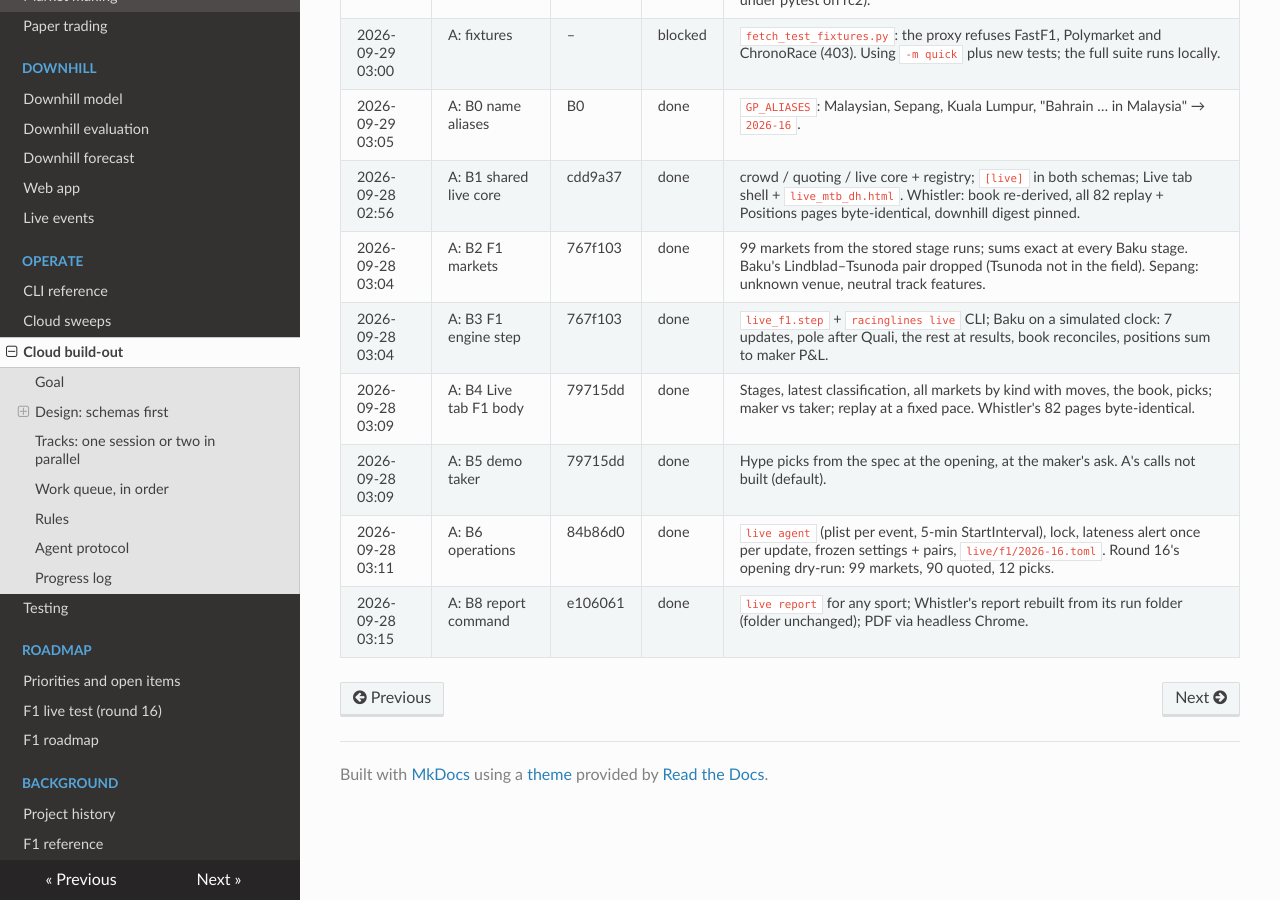
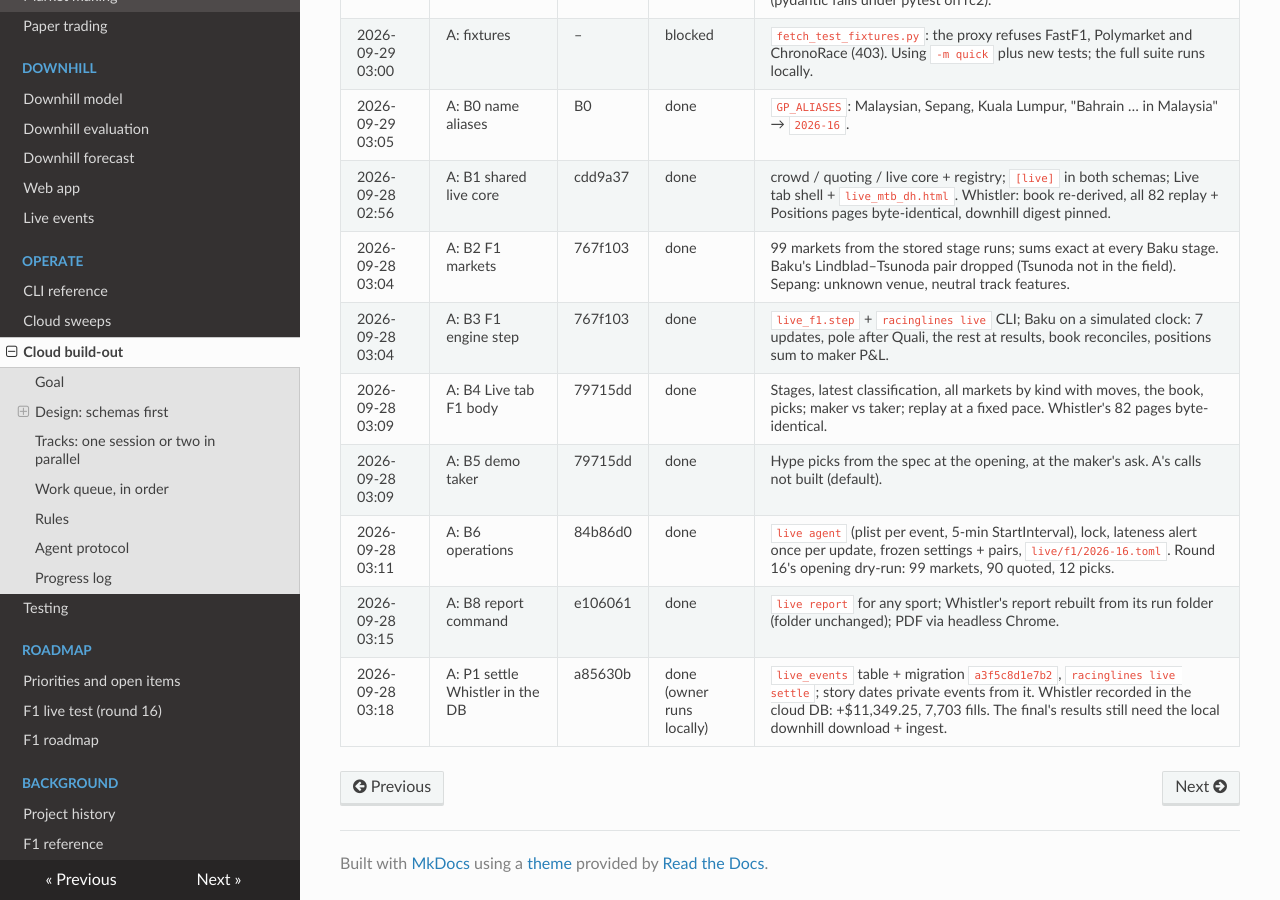
Before and after one commit to lalligagger/racinglines-public, an MkDocs documentation site: the page built from docs/cloud-buildout.md, in a window 1280 px wide and 900 px high, scrolled down 6002 px. Built offline with MkDocs 1.6.1, drawn with Linux system fonts in a browser that asks for light colours; nearby versions of some CDN libraries.

Commit message:
Log: P1 settle
Co-Authored-By: Claude Opus 5.5 <noreply@anthropic.com>
Claude-Session: https://claude.ai/code/session_01CRnoPw41Vh8d32KZfZ4YtS

```diff
--- a/docs/cloud-buildout.md
+++ b/docs/cloud-buildout.md
@@ -259,3 +259,4 @@ The session appends here: date and time (UTC), item, commit, status, notes.
 | 2026-09-28 03:09 | A: B5 demo taker | 79715dd | done | Hype picks from the spec at the opening, at the maker's ask. A's calls not built (default). |
 | 2026-09-28 03:11 | A: B6 operations | 84b86d0 | done | `live agent` (plist per event, 5-min StartInterval), lock, lateness alert once per update, frozen settings + pairs, `live/f1/2026-16.toml`. Round 16's opening dry-run: 99 markets, 90 quoted, 12 picks. |
 | 2026-09-28 03:15 | A: B8 report command | e106061 | done | `live report` for any sport; Whistler's report rebuilt from its run folder (folder unchanged); PDF via headless Chrome. |
+| 2026-09-28 03:18 | A: P1 settle Whistler in the DB | a85630b | done (owner runs locally) | `live_events` table + migration `a3f5c8d1e7b2`, `racinglines live settle`; story dates private events from it. Whistler recorded in the cloud DB: +$11,349.25, 7,703 fills. The final's results still need the local downhill download + ingest. |
```
